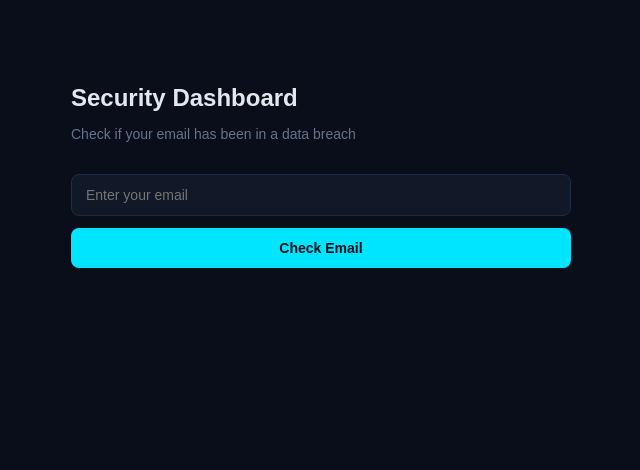
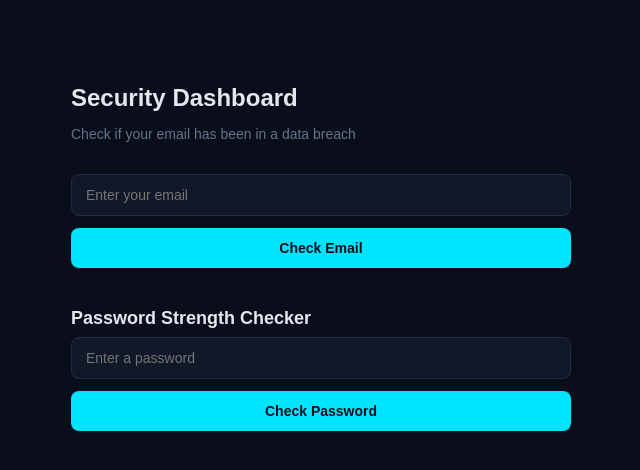
Before and after one commit to nosrednah/security-dashboard, a Flask app: page / in a window 1280 px wide. Shown: the top 470 px of the page, without its empty margins (319-959 px from the left). Run offline with Flask 3, Linux system fonts and the light colour scheme.

Commit message:
Add password strength checker

```diff
--- a/app.py
+++ b/app.py
@@ -31,5 +31,50 @@ def check_email():
     else:
         return jsonify({'message': '✅ Good news! No breaches found for this email.'})
 
+@app.route('/check-password', methods=['POST'])
+def check_password():
+    data = request.get_json()
+    password = data['password']
+
+    score = 0
+    feedback = []
+
+    if len(password) >= 8:
+        score += 1
+    else:
+        feedback.append("At least 8 characters")
+
+    if any(char.isupper() for char in password):
+        score += 1
+    else:
+        feedback.append("Add uppercase letters")
+
+    if any(char.islower() for char in password):
+        score += 1
+    else:
+        feedback.append("Add lowercase letters")
+
+    if any(char.isdigit() for char in password):
+        score += 1
+    else:
+        feedback.append("Add numbers")
+
+    if any(char in '!@#$%^&*()_+-=[]{}|;:,.<>?' for char in password):
+        score += 1
+    else:
+        feedback.append("Add special characters")
+
+    if score <= 2:
+        strength = "Weak"
+    elif score == 3:
+        strength = "Medium"
+    elif score == 4:
+        strength = "Strong"
+    else:
+        strength = "Very Strong"
+
+    return jsonify({'strength': strength, 'score': score, 'feedback': feedback})
+
+
 if __name__ == '__main__':
     app.run(debug=True)
--- a/templates/index.html
+++ b/templates/index.html
@@ -51,7 +51,7 @@
         button:hover {
             background: #00b8cc;
         }
-        #result {
+        #result, #passwordResult {
             margin-top: 20px;
             padding: 14px;
             border-radius: 8px;
@@ -77,6 +77,11 @@
         <input type="text" id="emailInput" placeholder="Enter your email">
         <button type="button" onclick="checkEmail()">Check Email</button>
         <div id="result"></div>
+
+        <h2 style="font-size: 18px; margin-top: 40px; margin-bottom: 8px;">Password Strength Checker</h2>
+        <input type="password" id="passwordInput" placeholder="Enter a password">
+        <button type="button" onclick="checkPassword()">Check Password</button>
+        <div id="passwordResult"></div>
     </div>
 
     <script>
@@ -103,6 +108,37 @@ async function checkEmail() {
         resultDiv.className = 'safe';
     }
 }
+
+async function checkPassword() {
+    const password = document.getElementById('passwordInput').value;
+    const resultDiv = document.getElementById('passwordResult');
+
+    resultDiv.style.display = 'block';
+    resultDiv.textContent = 'Checking...';
+
+    const response = await fetch('/check-password', {
+        method: 'POST',
+        headers: { 'Content-Type': 'application/json' },
+        body: JSON.stringify({ password: password })
+    });
+
+    const result = await response.json();
+
+    resultDiv.textContent = `Strength: ${result.strength} — ${result.feedback.join(', ') || 'Great password!'}`;
+
+    if (result.strength === 'Weak') {
+        resultDiv.className = 'breach';
+    } else if (result.strength === 'Very Strong') {
+        resultDiv.className = 'safe';
+    } else {
+        resultDiv.className = '';
+        resultDiv.style.background = '#1a1a2e';
+        resultDiv.style.border = '1px solid #f0a500';
+        resultDiv.style.color = '#f0a500';
+        resultDiv.style.padding = '14px';
+        resultDiv.style.borderRadius = '8px';
+    }
+}
     </script>
 </body>
 </html>
```
